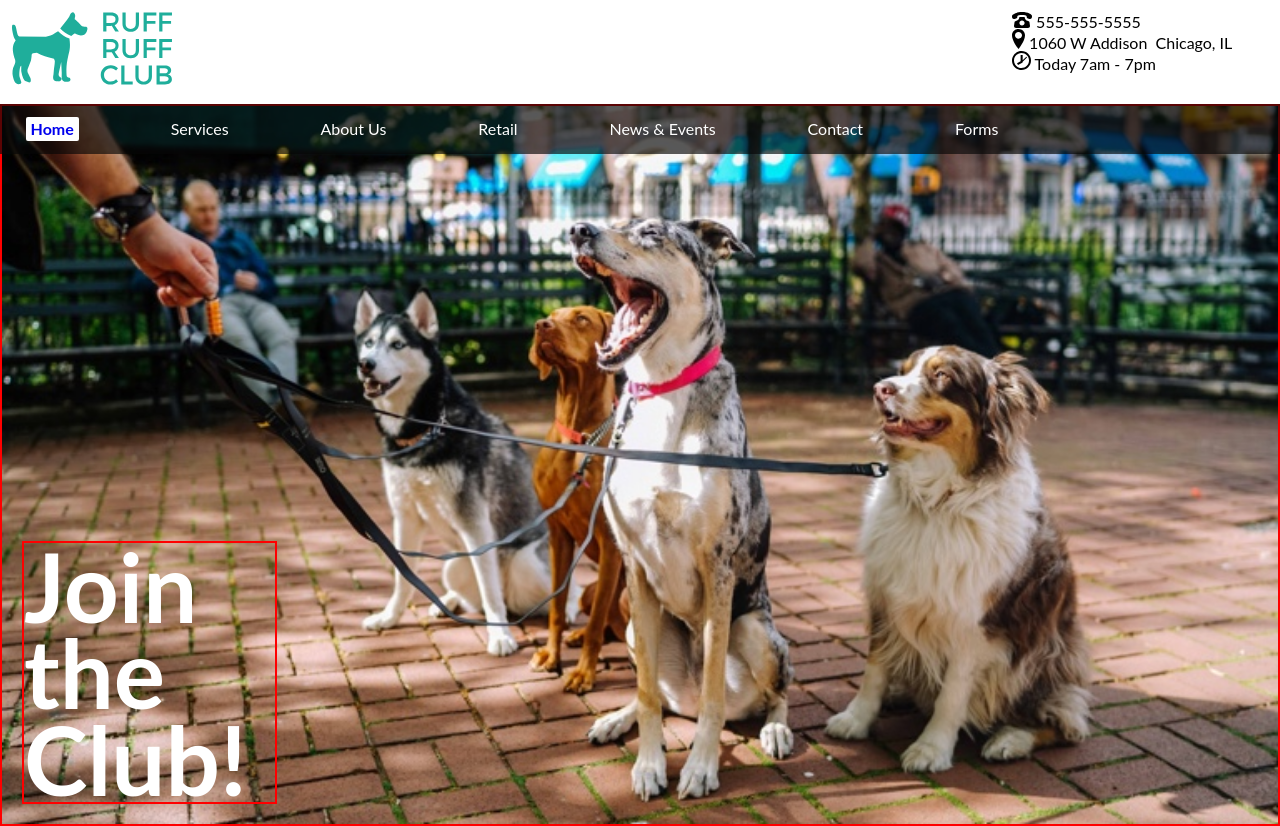
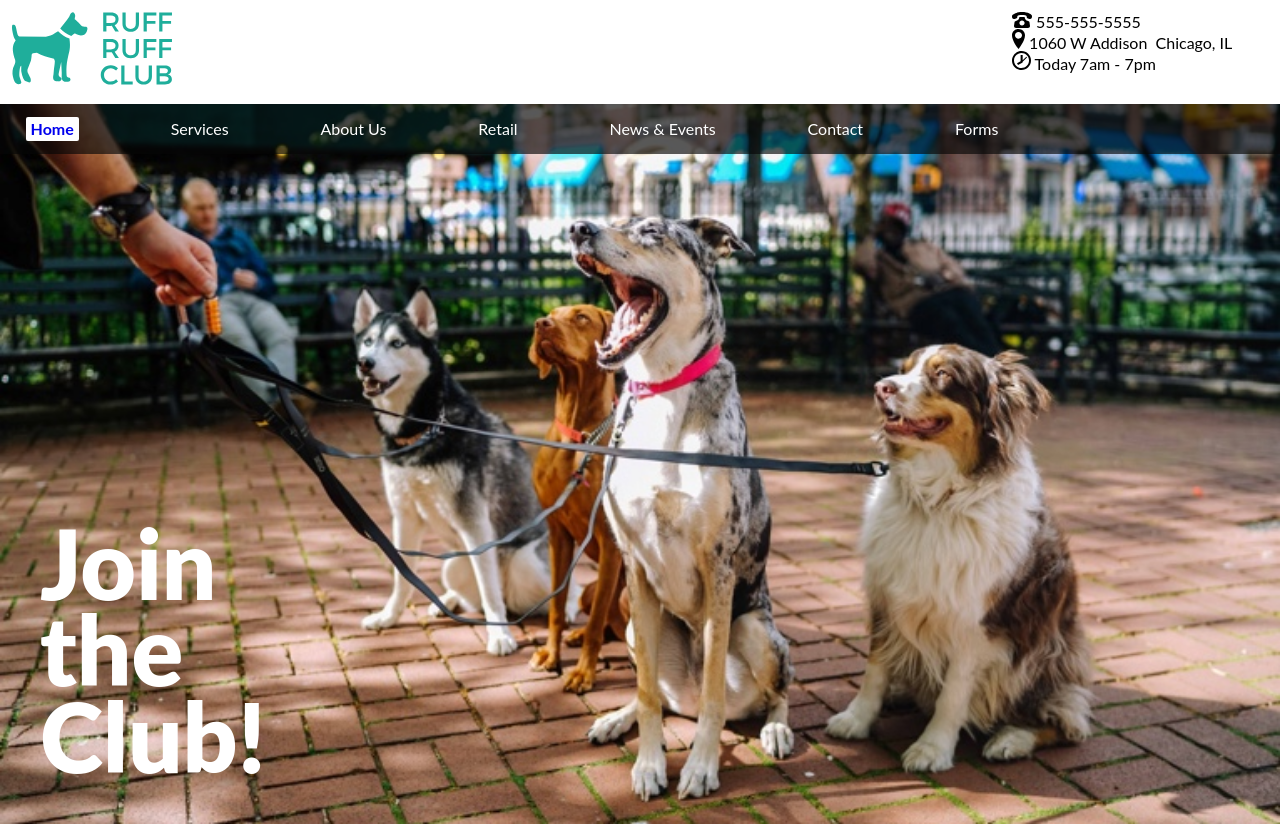
Before and after one commit to juliafmurray/ruff-ruff, a website: page src/index.html in a window 1280 px wide. Shown: the top 826 px of the page. Drawn offline with nearby package versions, Linux system fonts and the light colour scheme; files that its build step writes are made by us from their sources.

Commit message:
cta hero font weight change and margin updates

```diff
--- a/src/scss/06_components/hero.scss
+++ b/src/scss/06_components/hero.scss
@@ -2,19 +2,16 @@
 .c-hero {
   display: flex;
   flex-wrap: wrap;
-  border: 2px red solid;
   position: relative;
   align-items: flex-end;
 }
 
 .c-hero__cta {
-  font-weight: $font-weight-bold;
-  border: 2px red solid;
+  font-weight: $font-weight-extrabold;
   color: $color-white;
   position: absolute;
   z-index: 1;
-  left: 20px;
-  bottom: 20px;
+  left: 40px;
   width: 20%;
 
   @media screen and (min-width: 320px) {
@@ -24,11 +21,13 @@
   @media screen and (min-width: 768px) {
     font-size: $font-size-heading-xx-large;
     display: flex;
+    bottom: 20px;
     }
 
     @media screen and (min-width: 800px) {
     font-size: $font-size-heading-xxx-large;
     display: flex;
+    bottom: 45px;
     }
 }
 
```
